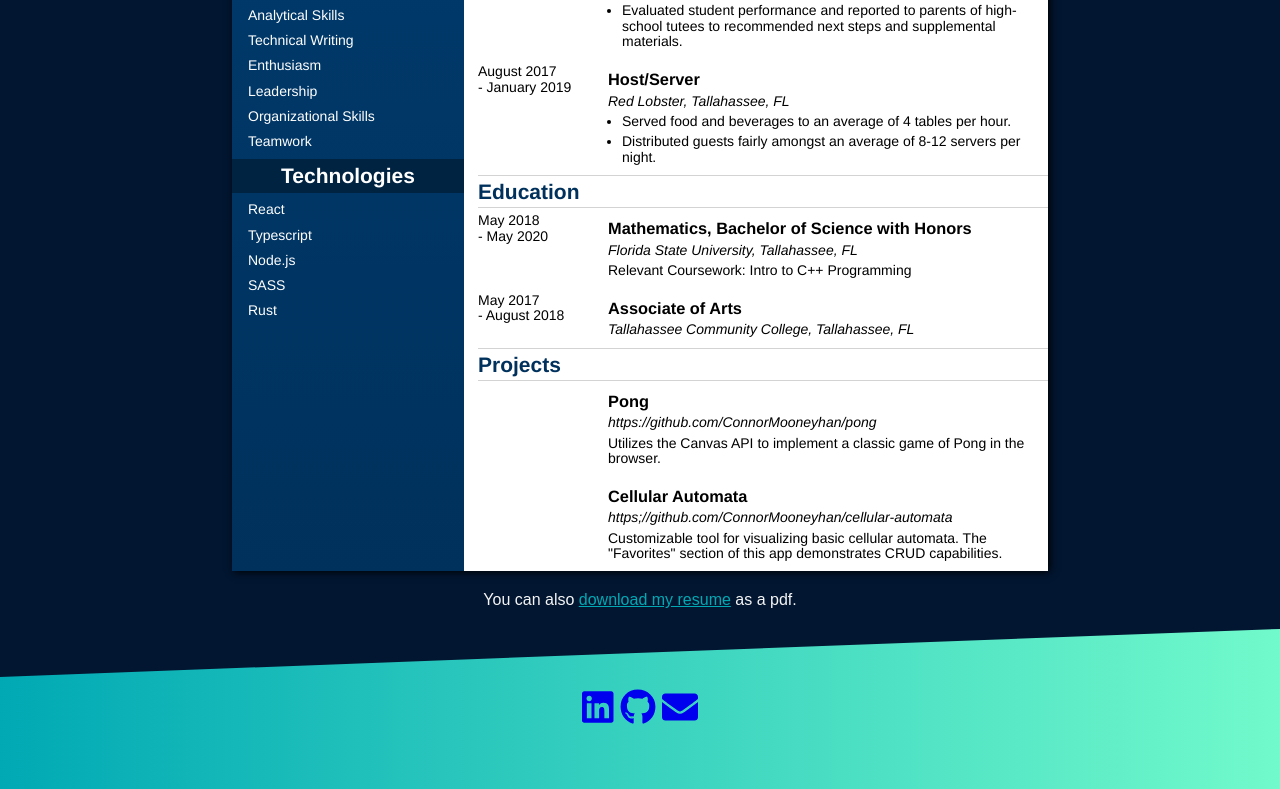
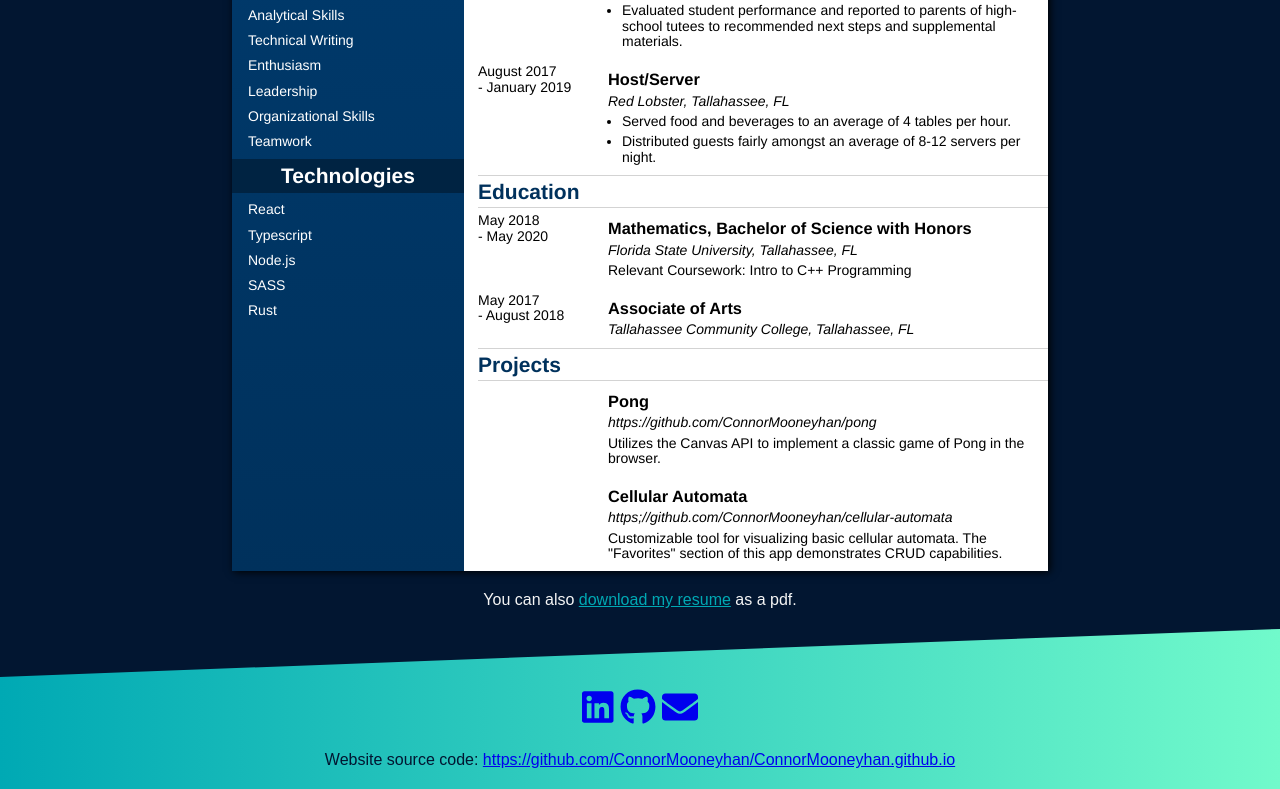
Before and after one commit to ConnorMooneyhan/personal-site, a React (Create React App) app: page /#/resume in a window 1280 px wide. Shown: the part 693-1482 px from the top of the page. Built offline with nearby package versions, Linux system fonts and the light colour scheme; a web font is replaced by a local one.

Commit message:
Add source code link to Footer

```diff
--- a/src/components/Footer/Footer.tsx
+++ b/src/components/Footer/Footer.tsx
@@ -41,6 +41,7 @@ const Footer = () => {
           </a>
         </li>
       </ul>
+      <p>Website <a href="https://github.com/ConnorMooneyhan/ConnorMooneyhan.github.io" target="_blank" rel="noreferrer">source code</a>: <a href="https://github.com/ConnorMooneyhan/ConnorMooneyhan.github.io" target="_blank" rel="noreferrer">https://github.com/ConnorMooneyhan/ConnorMooneyhan.github.io</a></p>
     </footer>
   );
 }
--- a/src/components/Footer/_Footer.scss
+++ b/src/components/Footer/_Footer.scss
@@ -5,12 +5,23 @@
   clip-path: polygon(0% 30%, 100% 0%, 100% 100%, 0% 100%);
   height: 10em;
   display: flex;
-  justify-content: center;
+  flex-direction: column;
+  justify-content: flex-end;
   align-items: center;
+
+  p {
+    margin: 1em;
+    color: $bg-color;
+
+    a:first-child {
+      color: inherit;
+      text-decoration: none;
+    }
   }
 
   // ul with social media and email links
   .Footer__contact-info {
+    margin: 0;
     list-style: none;
     padding-left: 0;
     text-align: center;
@@ -38,6 +49,7 @@
       }
     }
   }
+}
 
 @keyframes fade-in {
   100% { opacity: 1 }
--- a/src/css/App.css
+++ b/src/css/App.css
@@ -64,21 +64,30 @@ h2 {
   clip-path: polygon(0% 30%, 100% 0%, 100% 100%, 0% 100%);
   height: 10em;
   display: flex;
-  justify-content: center;
+  flex-direction: column;
+  justify-content: flex-end;
   align-items: center;
 }
-
-.Footer__contact-info {
+.Footer p {
+  margin: 1em;
+  color: #021631;
+}
+.Footer p a:first-child {
+  color: inherit;
+  text-decoration: none;
+}
+.Footer .Footer__contact-info {
+  margin: 0;
   list-style: none;
   padding-left: 0;
   text-align: center;
 }
-.Footer__contact-info li {
+.Footer .Footer__contact-info li {
   display: inline-block;
   padding: 0.2em;
   position: relative;
 }
-.Footer__contact-info li a:hover::before {
+.Footer .Footer__contact-info li a:hover::before {
   content: attr(data-tooltip);
   position: absolute;
   font-size: 1em;
@@ -91,7 +100,7 @@ h2 {
   background: transparent;
   animation: fade-in 50ms linear forwards;
 }
-.Footer__contact-info li a > * {
+.Footer .Footer__contact-info li a > * {
   font-size: 36px;
 }
 
```
Also changed, not shown: 1 other file (tests, documents, lock files or other folders). Lines whose indentation alone changed are shown as unchanged.
